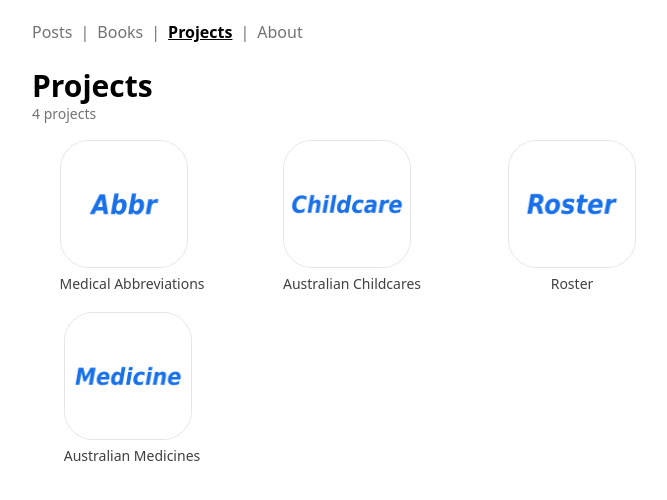
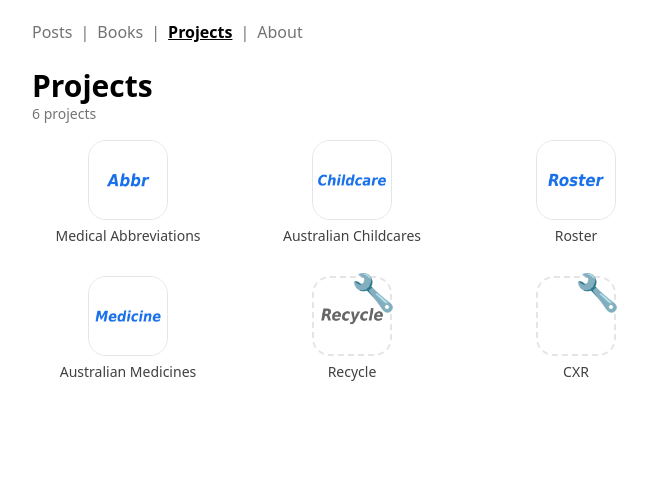
Before and after one commit to minho42/blog, a Next.js app: page /projects in a window 1280 px wide. Shown: the top 500 px of the page, without its empty margins (288-955 px from the left). Built offline with nearby package versions, Linux system fonts and the light colour scheme.

Commit message:
add wip to projects, added CXR, style

```diff
--- a/app/projects/page.tsx
+++ b/app/projects/page.tsx
@@ -7,6 +7,7 @@ type Project = {
   url: string
   active: boolean
   public: boolean
+  wip: boolean
 }
 
 export default async function Page() {
@@ -19,7 +20,7 @@ export default async function Page() {
         <div className="text-sm text-neutral-500">{activeProjects.length} projects</div>
       </div>
 
-      <article className="grid grid-cols-2 md:grid-cols-3 gap-3 px-3 py-3">
+      <article className="grid grid-cols-2 md:grid-cols-3 gap-6 px-3 py-3">
         {activeProjects.map((project) => (
           <ProjectItem key={project.name} project={project} />
         ))}
@@ -37,17 +38,23 @@ function ProjectItem({ project }: { project: Project }) {
         target={project.active ? "_blank" : "_self"}
         rel="noopener noreferrer"
       >
-        <div className="flex flex-col gap-1.5 relative">
+        <div className="flex flex-col justify-center items-center gap-1.5 relative">
           <Image
-            className={`size-32 border border-neutral-200 rounded-[22.5%] ${
-              project.active ? "border-solid" : "border-2 border-dashed grayscale"
+            className={`size-20 border border-neutral-200 rounded-[22.5%] ${
+              project.active && !project.wip ? "border-solid" : "border-2 border-dashed grayscale"
             }`}
-            src={project.image}
+            src={project.image || "/projectIcons/placeholder.png"}
             alt={project.name}
-            width={120}
-            height={120}
+            width={80}
+            height={80}
           />
-          {!project.active && <div className="absolute -top-1 -right-1 text-4xl">🏴‍☠️</div>}
+
+          <div className="flex absolute -top-1 -right-1 text-4xl">
+            {project.wip && <div>🔧</div>}
+            {!project.active && <div>🏴‍☠️</div>}
+          </div>
+          {/* {!project.active && <div className="absolute -top-1 -right-1 text-4xl">🏴‍☠️</div>}
+          {project.wip && <div className="absolute -top-1 -right-1 text-4xl">🚧</div>} */}
           <div className="text-sm text-neutral-700 text-center">{project.name}</div>
         </div>
       </a>
--- a/app/projects/projects.json
+++ b/app/projects/projects.json
@@ -4,34 +4,47 @@
     "image": "/projectIcons/abbr.png",
     "url": "https://apps.apple.com/us/app/medical-abbreviations/id1005507112",
     "active": true,
-    "public": true
+    "public": true,
+    "wip": false
   },
   {
     "name": "Australian Childcares",
     "image": "/projectIcons/childcare.png",
     "url": "https://apps.apple.com/us/app/australian-childcares/id6621199553",
     "active": true,
-    "public": true
+    "public": true,
+    "wip": false
   },
   {
     "name": "Roster",
     "image": "/projectIcons/roster.png",
     "url": "https://apps.apple.com/au/app/roster/id6504712129",
     "active": true,
-    "public": true
+    "public": true,
+    "wip": false
   },
   {
     "name": "Australian Medicines",
     "image": "/projectIcons/medicine.png",
     "url": "https://apps.apple.com/us/app/australian-medicines/id6664071242",
     "active": true,
-    "public": true
+    "public": true,
+    "wip": false
   },
   {
     "name": "Recycle",
     "image": "/projectIcons/recycle.png",
     "url": "https://apps.apple.com/us/app/recycle/id6737696008",
-    "active": false,
-    "public": false
+    "active": true,
+    "public": true,
+    "wip": true
+  },
+  {
+    "name": "CXR",
+    "image": "",
+    "url": "",
+    "active": true,
+    "public": true,
+    "wip": true
   }
 ]
```
Also changed, not shown: public/projectIcons/placeholder.png (added).
